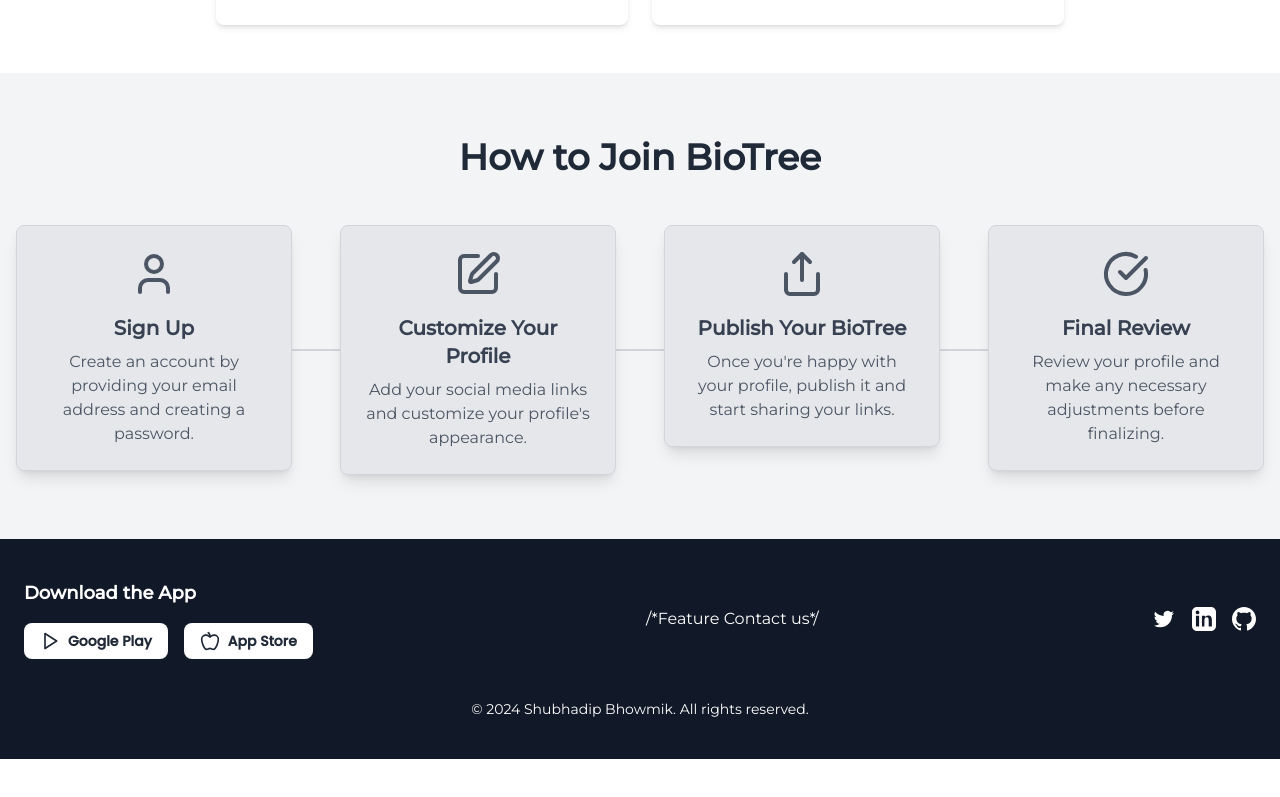
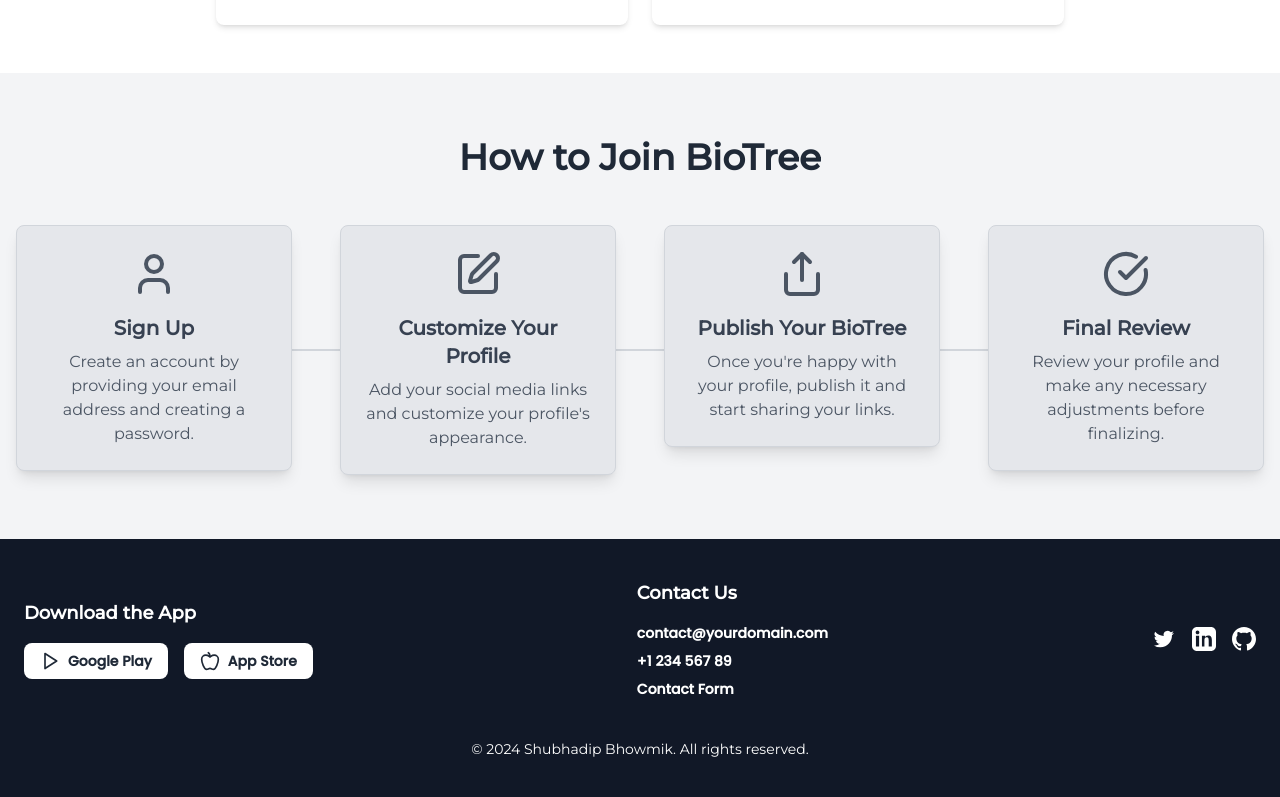
Before and after one commit to subhadipbhowmik/bio-branch, a Next.js app in the folder site/: page / in a window 1280 px wide. Shown: the part 1453-2250 px from the top of the page. Before the commit the page ends 2212 px from the top, so only its background shows below. Built offline with nearby package versions, Linux system fonts and the light colour scheme.

Commit message:
Update Footer.js

```diff
--- a/site/components/Footer.js
+++ b/site/components/Footer.js
@@ -31,7 +31,25 @@ const Footer = () => {
           </div>
         </div>
 
-/*Feature Contact us*/
+
+{/* Feature: Contact Us */}
+        <div className="flex flex-col items-start mb-6 md:mb-0">
+          <h3 className="mb-4 text-lg font-semibold">Contact Us</h3>
+          <div className="flex flex-col space-y-2">
+            {/* Email Contact */}
+            <a href="mailto:contact@yourdomain.com" className="text-sm font-semibold hover:underline">
+              contact@yourdomain.com
+            </a>
+            {/* Phone Contact */}
+            <a href="tel:+123456789" className="text-sm font-semibold hover:underline">
+              +1 234 567 89
+            </a>
+            {/* Or a Contact Form Link */}
+            <Link href="/contact" className="text-sm font-semibold hover:underline">
+              Contact Form
+            </Link>
+          </div>
+        </div>
 
         {/* Right Section: Social Media Links */}
         <div className="flex space-x-4">
```
